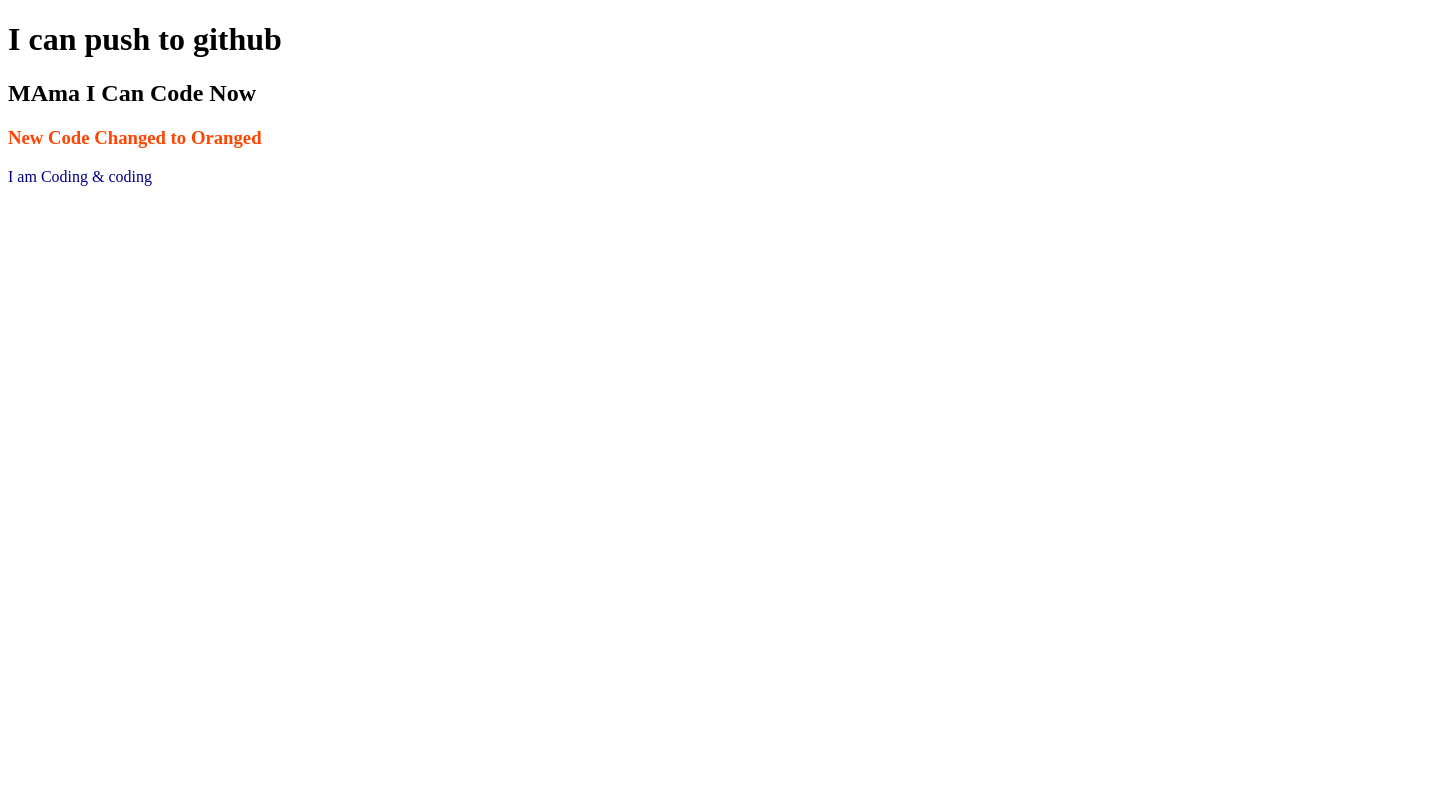
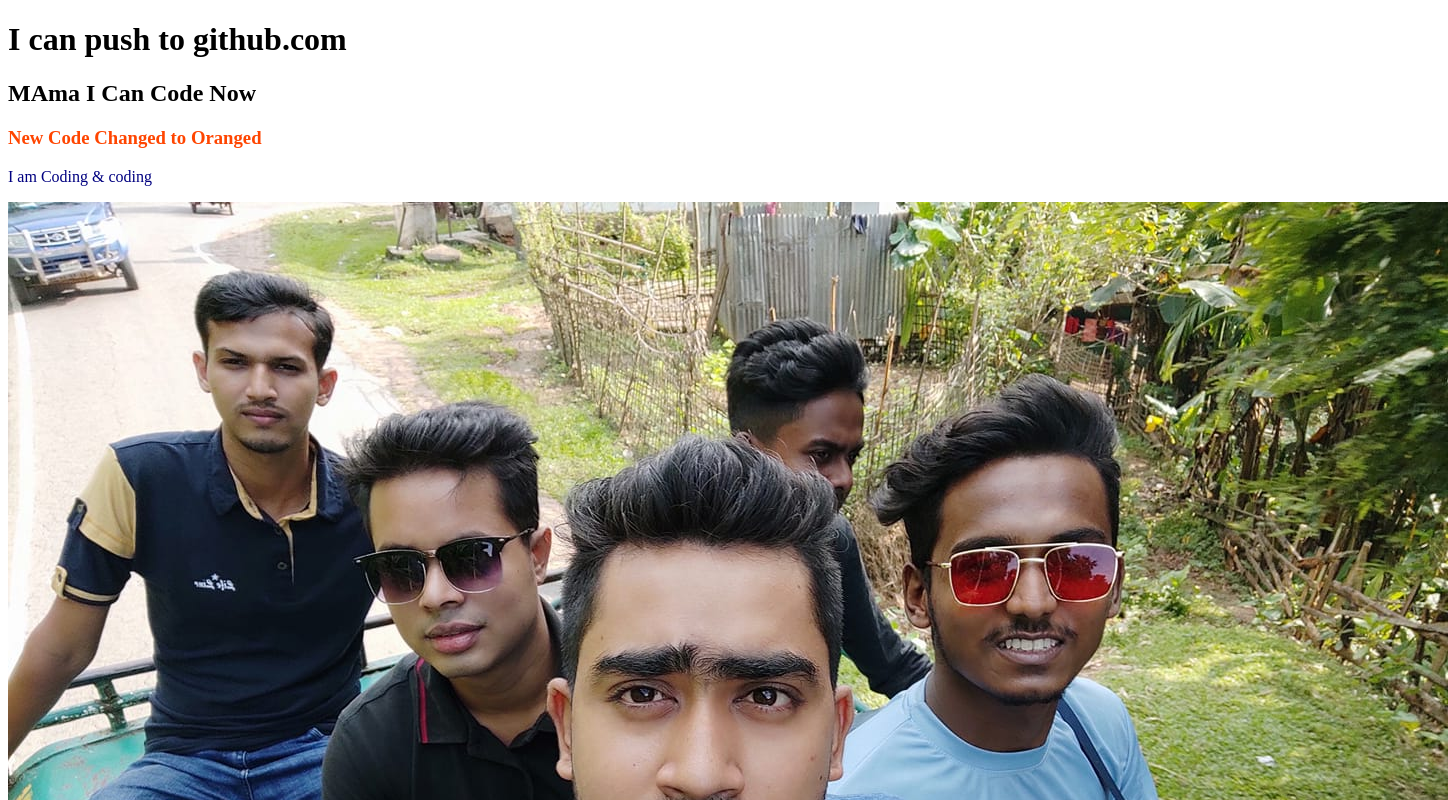
Before and after one commit to tonmoyasiquetamal/my-second-repo, a plain HTML site: page index.html in a window 1280 px wide. Shown: the top 800 px of the page, 1448 px wide, since content can reach past the window. Drawn offline with Linux system fonts and the light colour scheme.

Commit message:
image added

```diff
--- a/index.html
+++ b/index.html
@@ -8,9 +8,11 @@
     <link rel="stylesheet" href="style.css">
 </head>
 <body>
-    <h1>I can push to github</h1>
+    <h1>I can push to github.com</h1>
     <h2>MAma I Can Code Now</h2>
     <h3>New Code Changed to Oranged</h3>
     <p>I am Coding & coding</p>
+    <img src="Amar.jpg" alt="vaiya sathe!!">
+    <img src="2.jpg" alt="selfie with all">
 </body>
 </html>
```
Also changed, not shown: 2.jpg (added), Amar.jpg (added).
